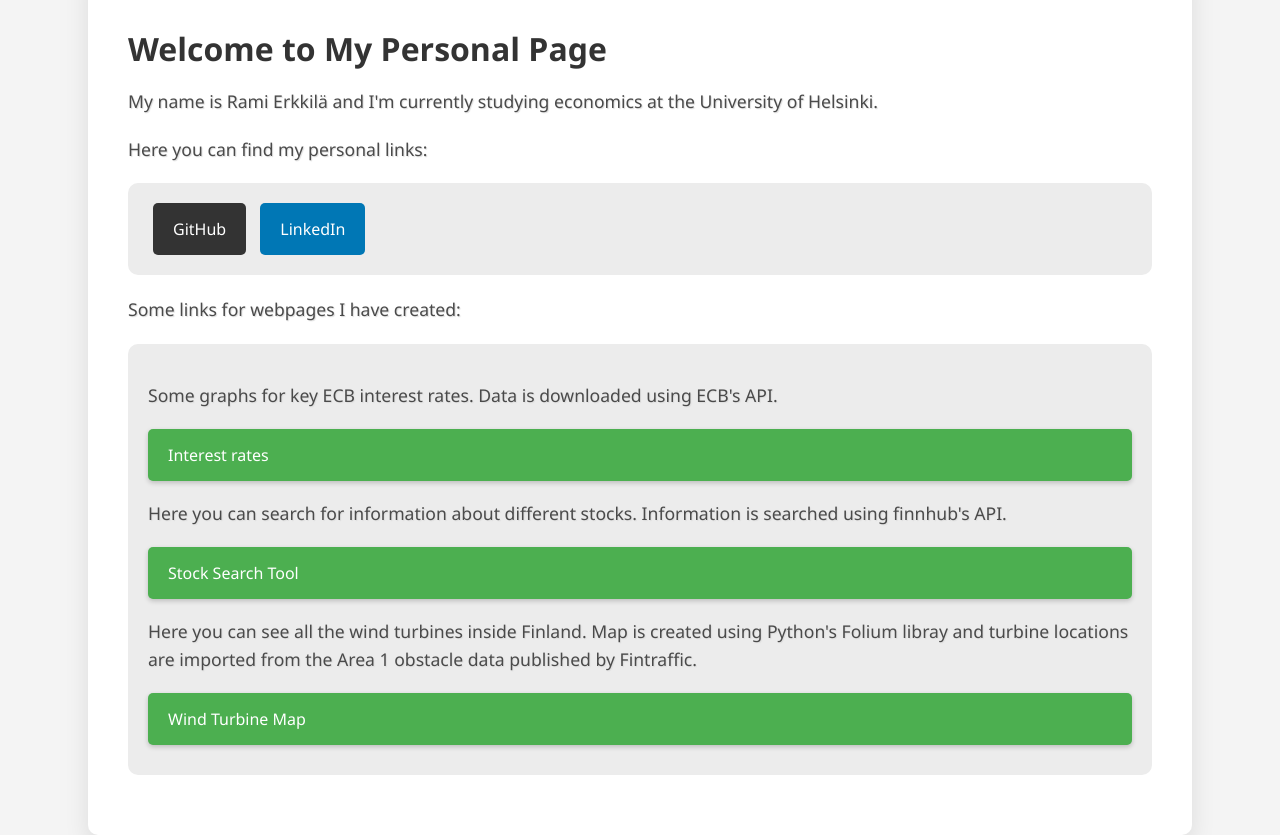
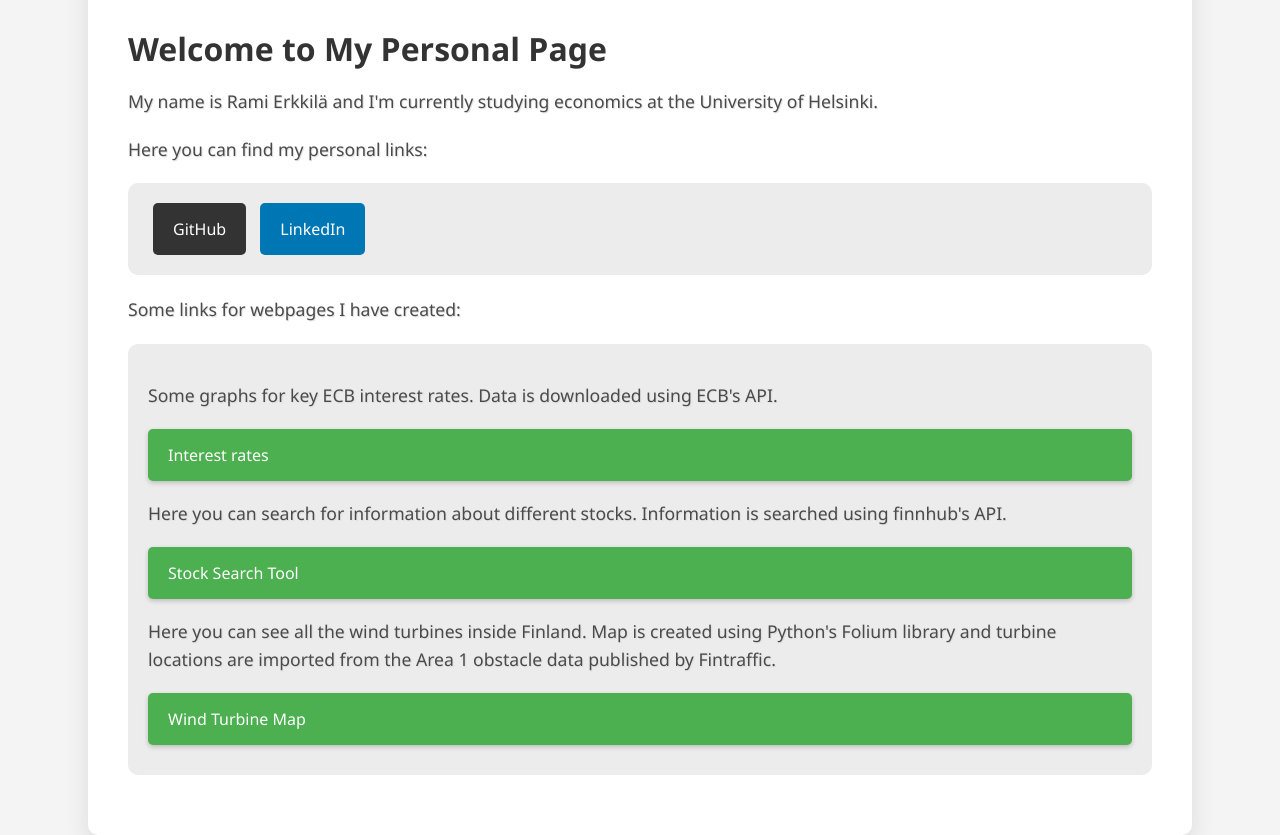
Before and after one commit to Rapasi/Homesite, a Django app: page / in a window 1280 px wide. Run offline with Django 4.2, Linux system fonts and the light colour scheme.

```diff
--- a/economical_data/templates/economical_data/index.html
+++ b/economical_data/templates/economical_data/index.html
@@ -23,7 +23,7 @@
             <a href="{% url 'display_page' %}" class="link routes">Interest rates</a>
             <p>Here you can search for information about different stocks. Information is searched using finnhub's API.</p>
             <a href="{% url 'search' %}" class="link routes">Stock Search Tool</a>
-            <p>Here you can see all the wind turbines inside Finland. Map is created using Python's Folium libray and turbine locations are imported from the Area 1 obstacle data published by Fintraffic.</p>
+            <p>Here you can see all the wind turbines inside Finland. Map is created using Python's Folium library and turbine locations are imported from the Area 1 obstacle data published by Fintraffic.</p>
             <a href="{% url 'turbines' %}" class="link routes">Wind Turbine Map</a>
         </div>
     </div>
```
